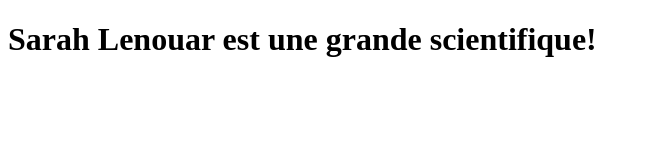
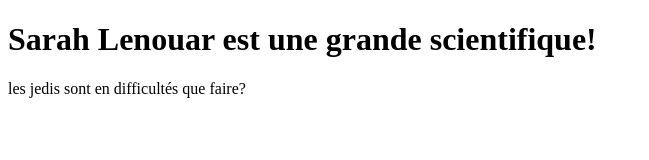
Before and after one commit to SerpetestFormation/Formation-git-mastering-discover-github, a plain HTML site: page index.html in a window 1280 px wide. Shown: the whole page, without its empty margins (0-649 px from the left). Drawn offline with Linux system fonts and the light colour scheme.

```diff
--- a/index.html
+++ b/index.html
@@ -8,5 +8,7 @@
 </head>
 <body>
 <h1>Sarah Lenouar est une grande scientifique!</h1>
+<span> les jedis sont en difficultés que faire?
+      </span>
 </body>
 </html>
```
